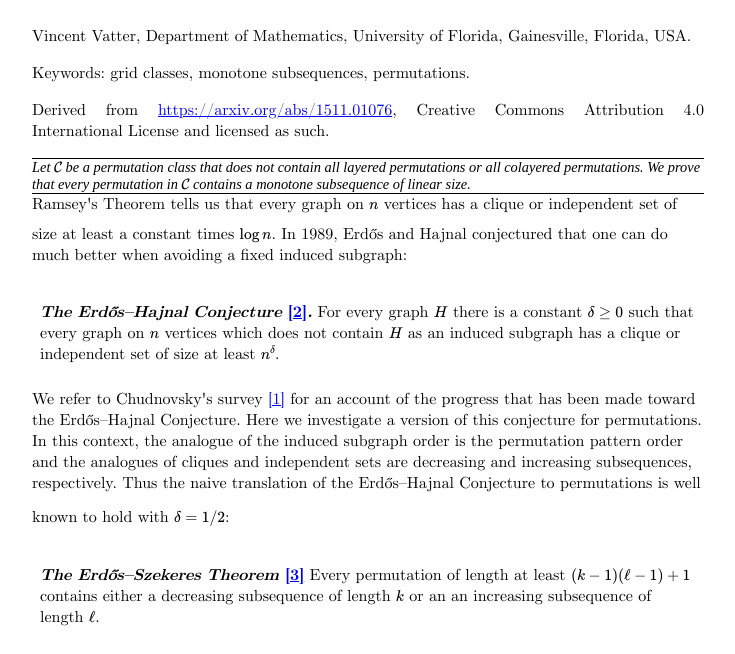
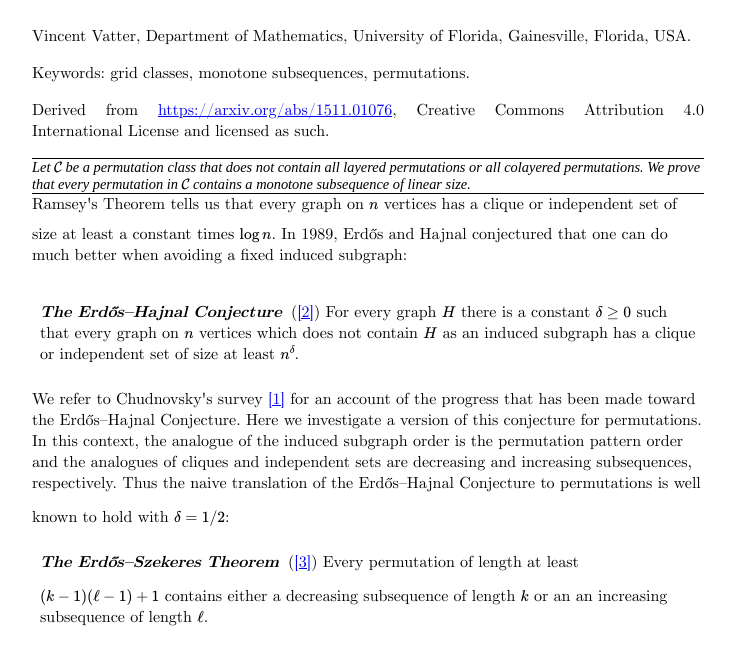
Before and after one commit to pkra/laml, a website: page vatter.html in a window 1280 px wide. Shown: the part 106-760 px from the top of the page, without its empty margins (272-1007 px from the left). Drawn offline with nearby package versions, Linux system fonts and the light colour scheme; some packages are replaced by stand-ins of ours; a web font is replaced by a local one.

Commit message:
create a preamble tag, move blame code so both name and blame can be used

```diff
--- a/laml.css
+++ b/laml.css
@@ -34,6 +34,9 @@ figure {
   font-style: italic;
   margin-top: 0;
 }
+#preamble {
+  display: none;
+}
 .abstract {
   font-size: 0.9em;
   font-style: italic;
@@ -44,11 +47,11 @@ figure {
   display: inline-block;
   font-weight: lighter;
 }
-.blame:before {
+.blame::before {
   display: inline;
   content: '\2005(';
 }
-.blame:after {
+.blame::after {
   display: inline;
   content: ')';
 }
--- a/laml.js
+++ b/laml.js
@@ -67,6 +67,12 @@ licensing.classList.add('license');
 licensing.innerHTML = 'Derived from <a href="' + articleMeta.source + '">' + articleMeta.source + '</a>, ' + articleMeta.license + ' and licensed as such.'
 articleInfo.appendChild(licensing);
 
+// preamble
+
+const preamble = document.querySelector('preamble');
+const newpreamble = renameTag(preamble, 'div');
+newpreamble.id = 'preamble';
+
 // abstract
 
 const abstract = document.querySelector('abstract');
@@ -92,12 +98,6 @@ for (let statement of statements) {
   heading.innerHTML =
     tagname[0].toUpperCase() + tagname.substring(1) + ' ' + statement_counter;
   renamedNode.insertBefore(heading, renamedNode.firstChild);
-  const blame = renamedNode.querySelector('blame');
-  if (blame) {
-    const newBlame = renameTag(blame, 'span');
-    newBlame.classList.add('blame');
-    heading.appendChild(newBlame);
-  }
 }
 
 // handle figures
@@ -121,6 +121,13 @@ for (let name of names) {
   // TODO look up correct heading level
   const renamedNode = renameTag(name, 'h2');
   renamedNode.classList.add('name');
+}
+
+// convert blames to spans
+const blames = document.querySelectorAll('blame');
+for (let blame of blames) {
+  const renamedNode = renameTag(blame, 'span');
+  renamedNode.classList.add('blame');
 }
 
 // convert ref to links
--- a/vatter.html
+++ b/vatter.html
@@ -30,9 +30,16 @@
 <!-- <link rel="stylesheet" href="https://cdn.concisecss.com/concise.min.css"> -->
 <link rel="stylesheet" href="laml.css">
 <link rel="stylesheet" href="cm.css">
-<div style="display:none">
-\[\newcommand{\Av}{\operatorname{Av}}\newcommand{\Grid}{\operatorname{Grid}}\newcommand{\C}{\mathcal{C}}\newcommand{\D}{\mathcal{D}}\newcommand{\st}{\::\:}\]
-</div>
+
+<preamble>
+\[
+\newcommand{\Av}{\operatorname{Av}}
+\newcommand{\Grid}{\operatorname{Grid}}
+\newcommand{\C}{\mathcal{C}}
+\newcommand{\D}{\mathcal{D}}
+\newcommand{\st}{\::\:}
+\]
+</preamble>
 
 <abstract>
   Let $\mathcal{C}$ be a permutation class that does not contain all layered permutations or all colayered permutations. We prove that every permutation in $\mathcal{C}$ contains a monotone subsequence of linear size.
@@ -41,14 +48,16 @@
 Ramsey's Theorem tells us that every graph on $n$ vertices has a clique or independent set of size at least a constant times $\log n$. In 1989, Erdős and Hajnal conjectured that one can do much better when avoiding a fixed induced subgraph:
 
 <theorem id=erdos-hajnal-conjecture>
-  <name>The Erdős–Hajnal Conjecture <cite target="erdos_ramsey-type-the"></cite>.</name>
+  <name>The Erdős–Hajnal Conjecture</name>
+  <blame><cite target="erdos_ramsey-type-the"></blame>
   For every graph $H$ there is a constant $\delta\ge0$ such that every graph on $n$ vertices which does not contain $H$ as an induced subgraph has a clique or independent set of size at least $n^\delta$.
 </theorem>
 
 We refer to Chudnovsky's survey <cite target="chudnovsky_the-erdos--hajn"></cite> for an account of the progress that has been made toward the Erdős–Hajnal Conjecture. Here we investigate a version of this conjecture for permutations. In this context, the analogue of the induced subgraph order is the permutation pattern order and the analogues of cliques and independent sets are decreasing and increasing subsequences, respectively. Thus the naive translation of the Erdős–Hajnal Conjecture to permutations is well known to hold with $\delta=1/2$:
 
 <theorem id=erdos-szekeres-theorem>
-  <name>The Erdős–Szekeres Theorem <cite target="erdos_a-combinatorial"></cite></name>
+  <name>The Erdős–Szekeres Theorem</name>
+  <blame><cite target="erdos_a-combinatorial"></cite></blame>
   Every permutation of length at least $(k-1)(\ell-1)+1$ contains either a decreasing subsequence of length $k$ or an an increasing subsequence of length $\ell$.
 </theorem>
 
```
